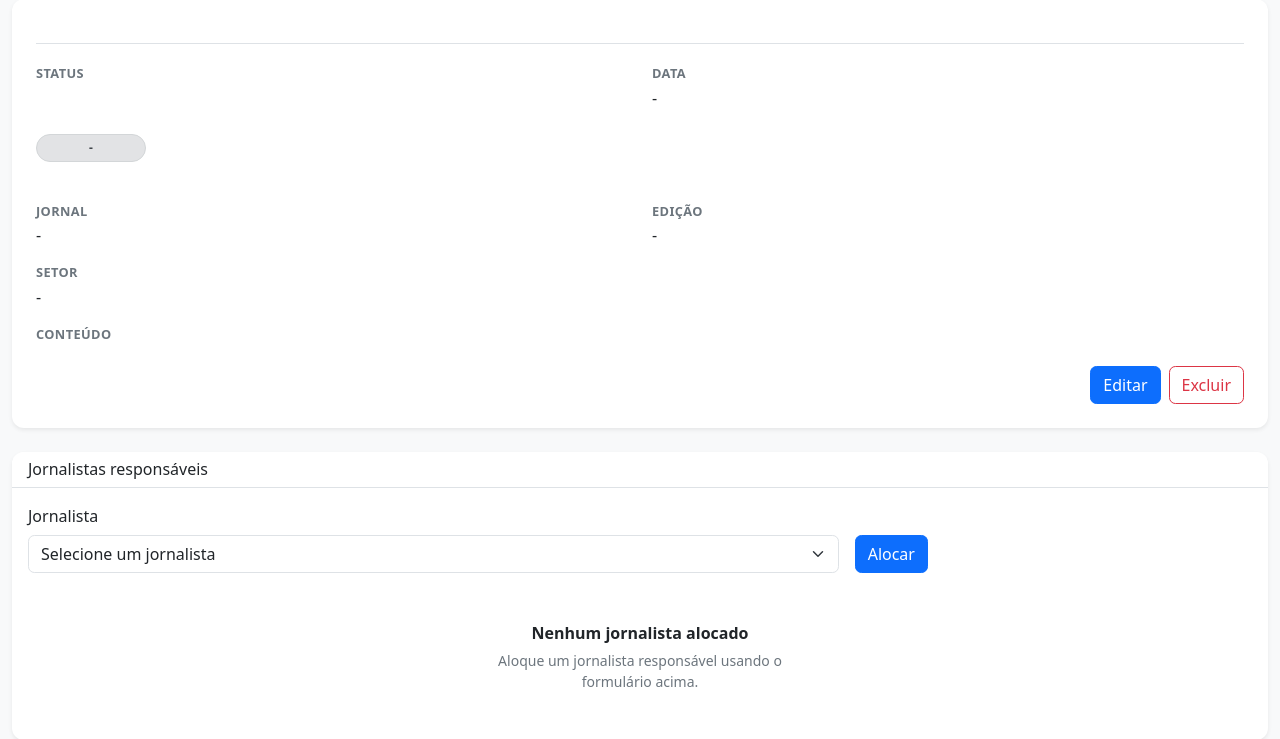
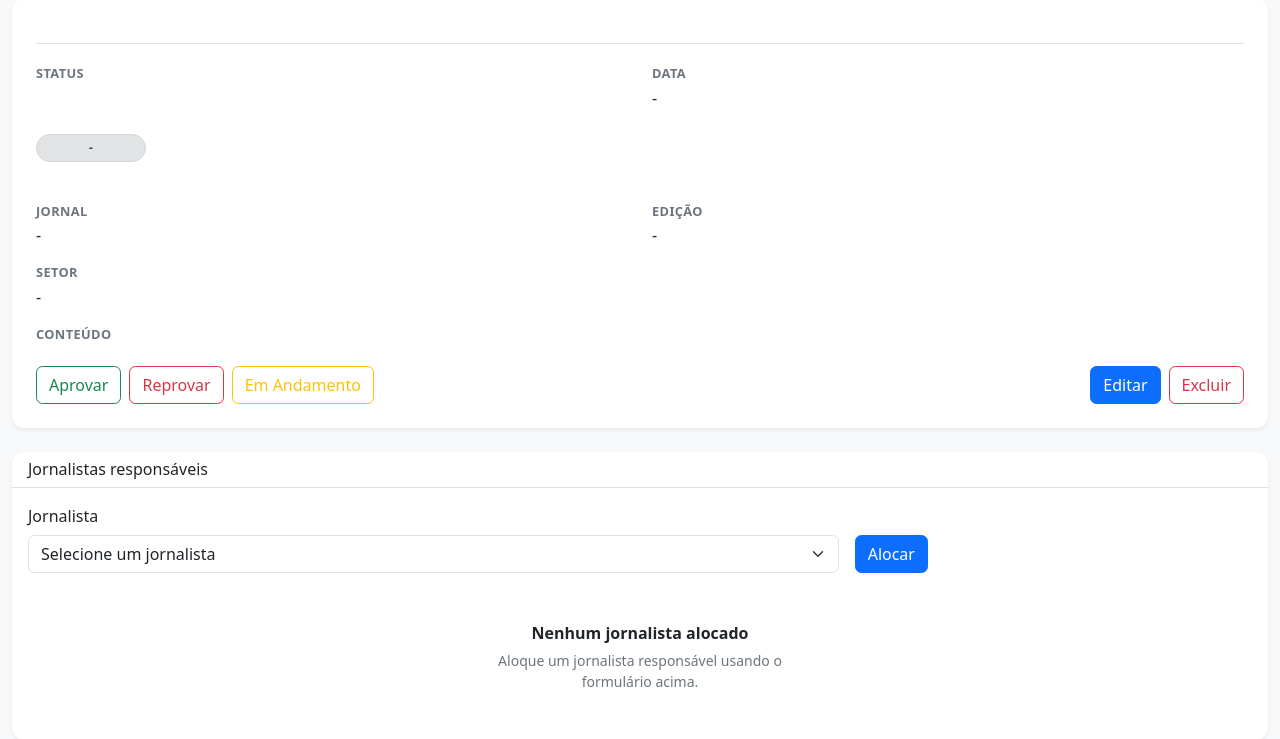
Before and after one commit to Felifelps/EditoraBD, a Python web app: template app/templates/materias/detail.html in a window 1280 px wide. Shown: the part 143-882 px from the top of the page. Run offline with Jinja, Linux system fonts and the light colour scheme; the template is opened without the code that fills it, so the values that code supplies are empty.

Commit message:
feat: ativa aprovação/reprovação de matéria na tela de detalhe
Adiciona rota POST /materias/{id}/status, chamando o
MateriaService.atualizar_status já existente, e botões de ação rápida
(Aprovar/Reprovar/Em Andamento) na tela de detalhe, no mesmo padrão de
formulário POST já usado para alocar/desalocar jornalista.

```diff
--- a/app/templates/materias/detail.html
+++ b/app/templates/materias/detail.html
@@ -75,12 +75,32 @@
 
         </dl>
 
-        <div class="d-flex justify-content-end gap-2">
-            <a class="btn btn-primary" href="/materias/{{ materia.id_materia }}/editar">Editar</a>
-            <form method="post" action="/materias/{{ materia.id_materia }}/deletar" class="d-inline"
-                  onsubmit="return confirm('Excluir matéria?');">
-                <button class="btn btn-outline-danger" type="submit">Excluir</button>
-            </form>
+        <div class="d-flex justify-content-between align-items-center flex-wrap gap-2">
+            <div class="d-flex gap-2">
+                <form method="post" action="/materias/{{ materia.id_materia }}/status" class="d-inline"
+                      onsubmit="return confirm('Aprovar matéria?');">
+                    <input type="hidden" name="status" value="1">
+                    <button class="btn btn-outline-success" type="submit" {% if materia.status == 1 %}disabled{% endif %}>Aprovar</button>
+                </form>
+                <form method="post" action="/materias/{{ materia.id_materia }}/status" class="d-inline"
+                      onsubmit="return confirm('Reprovar matéria?');">
+                    <input type="hidden" name="status" value="0">
+                    <button class="btn btn-outline-danger" type="submit" {% if materia.status == 0 %}disabled{% endif %}>Reprovar</button>
+                </form>
+                <form method="post" action="/materias/{{ materia.id_materia }}/status" class="d-inline"
+                      onsubmit="return confirm('Marcar matéria como em andamento?');">
+                    <input type="hidden" name="status" value="2">
+                    <button class="btn btn-outline-warning" type="submit" {% if materia.status == 2 %}disabled{% endif %}>Em Andamento</button>
+                </form>
+            </div>
+
+            <div class="d-flex gap-2">
+                <a class="btn btn-primary" href="/materias/{{ materia.id_materia }}/editar">Editar</a>
+                <form method="post" action="/materias/{{ materia.id_materia }}/deletar" class="d-inline"
+                      onsubmit="return confirm('Excluir matéria?');">
+                    <button class="btn btn-outline-danger" type="submit">Excluir</button>
+                </form>
+            </div>
         </div>
 
     </div>
```
Also changed, not shown: app/routers/materias.py (+26 -0 lines).
